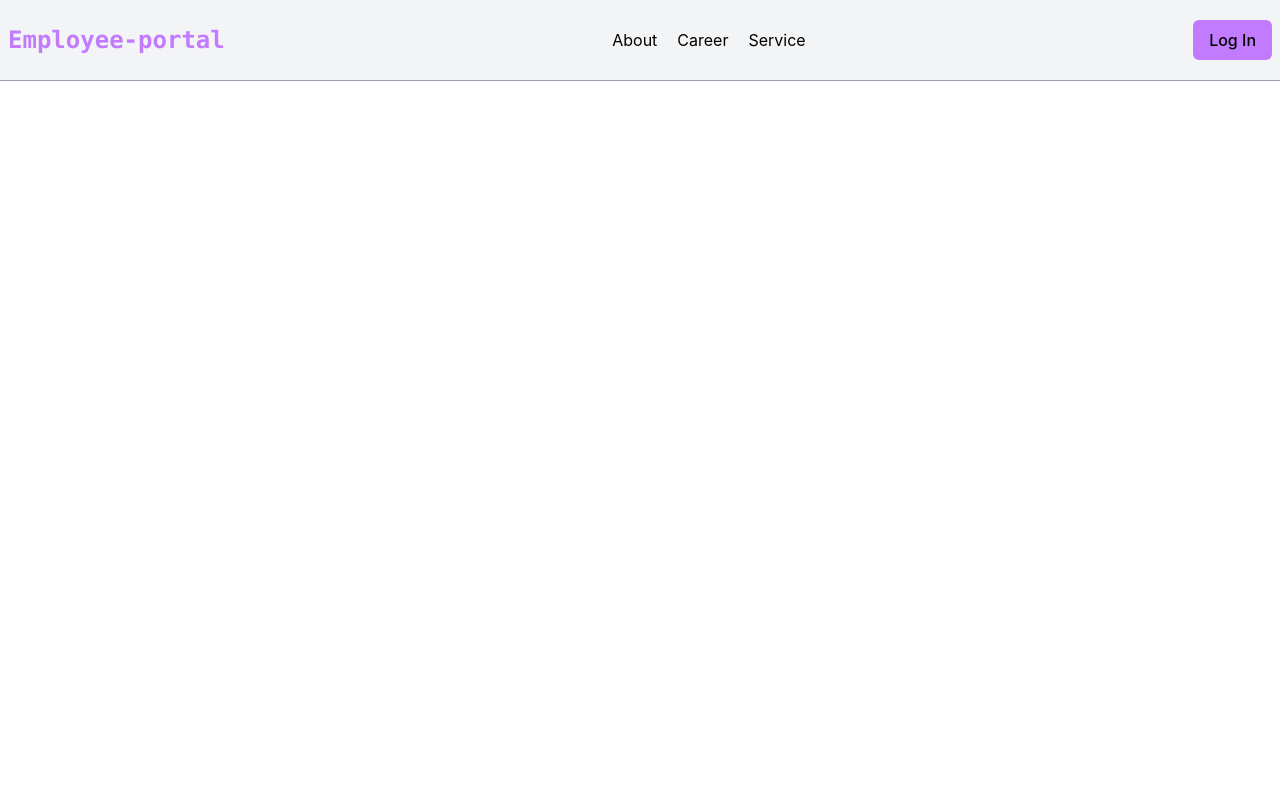
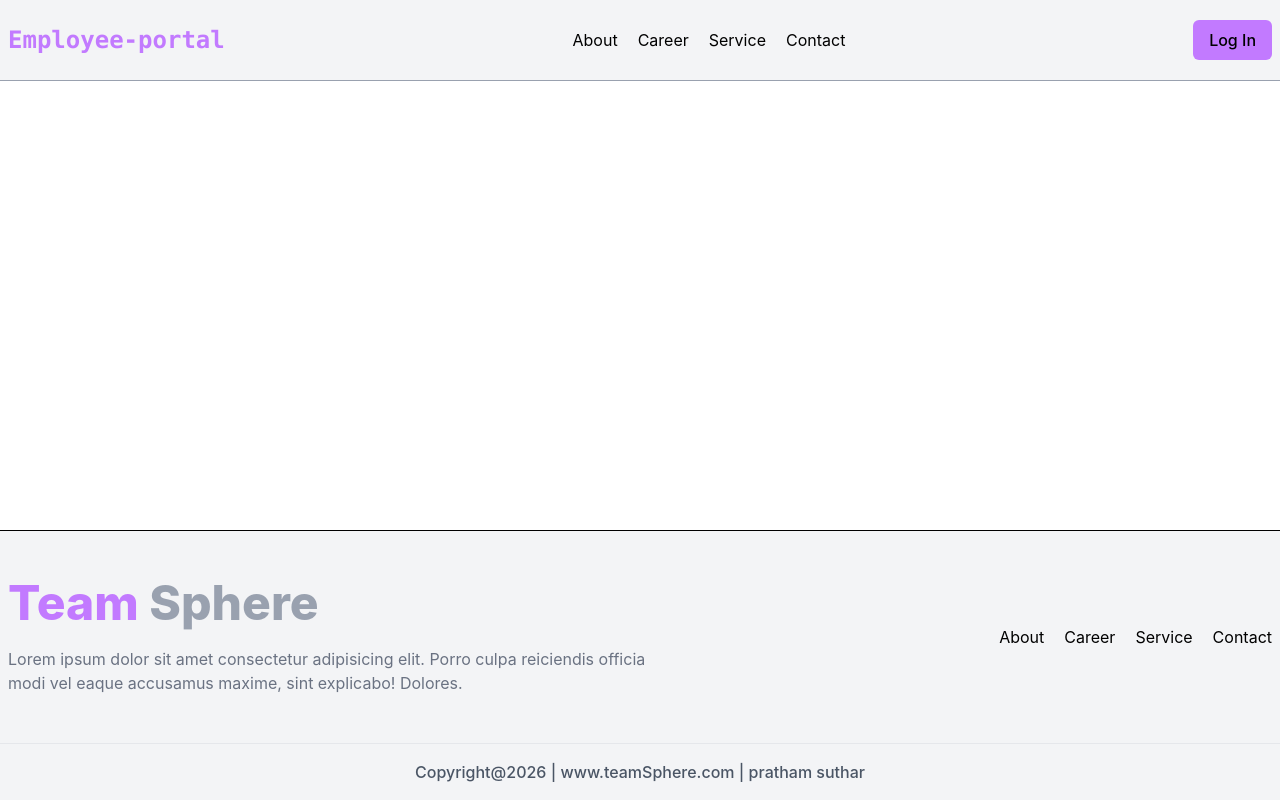
Before and after one commit to InternsJcasp/pratham_fullstack, a React (Vite) app in the folder employee-portal/: page / in a window 1280 px wide. Built offline with nearby package versions, Linux system fonts and the light colour scheme.

Commit message:
add footer components

```diff
--- a/employee-portal/src/App.jsx
+++ b/employee-portal/src/App.jsx
@@ -1,9 +1,11 @@
+import { Footer } from "./components/footer";
 import { Header } from "./components/header";
 
 export const App = () => {
   return (
     <div>
       <Header />
+      <Footer />
     </div>
   );
 };
--- /dev/null
+++ b/employee-portal/src/components/footer.jsx
@@ -0,0 +1,24 @@
+import { Navbar } from "./navbar";
+
+export const Footer = () => {
+  return (
+    <footer className="fixed bottom-0 w-full  text-center border-t bg-gray-100">
+      <div className="flex items-center justify-between max-w-7xl mx-auto py-12 px-4 md:px-2">
+        <div className="text-start max-w-2xl space-y-5">
+          <h2 className="text-2xl md:text-5xl font-extrabold text-purple-400">
+            Team <span className="text-gray-400">Sphere</span>
+          </h2>
+          <p className="text-gray-500 text-base">
+            Lorem ipsum dolor sit amet consectetur adipisicing elit. Porro culpa
+            reiciendis officia modi vel eaque accusamus maxime, sint explicabo!
+            Dolores.
+          </p>
+        </div>
+        <Navbar />
+      </div>
+      <div className="py-4 border-t border-gray-200">
+        <h2 className="font-medium text-gray-600">Copyright@2026 | www.teamSphere.com | pratham suthar</h2>
+      </div>
+    </footer>
+  );
+};
--- a/employee-portal/src/components/navbar.jsx
+++ b/employee-portal/src/components/navbar.jsx
@@ -12,6 +12,9 @@ export const Navbar = () => {
           <li>
             <a href="#">Service</a>
           </li>
+          <li>
+            <a href="#">Contact</a>
+          </li>
         </ul>
       </nav>
     </>
```
